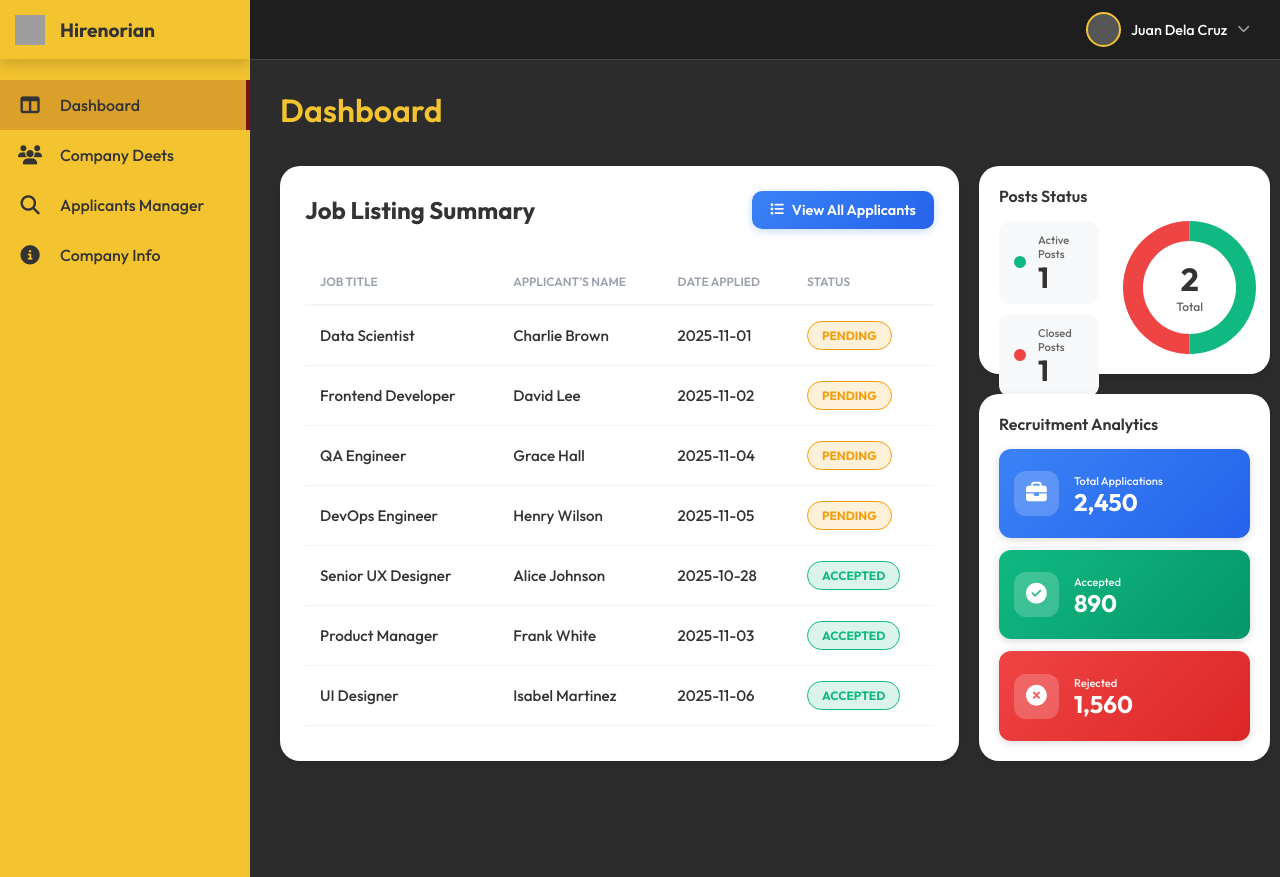
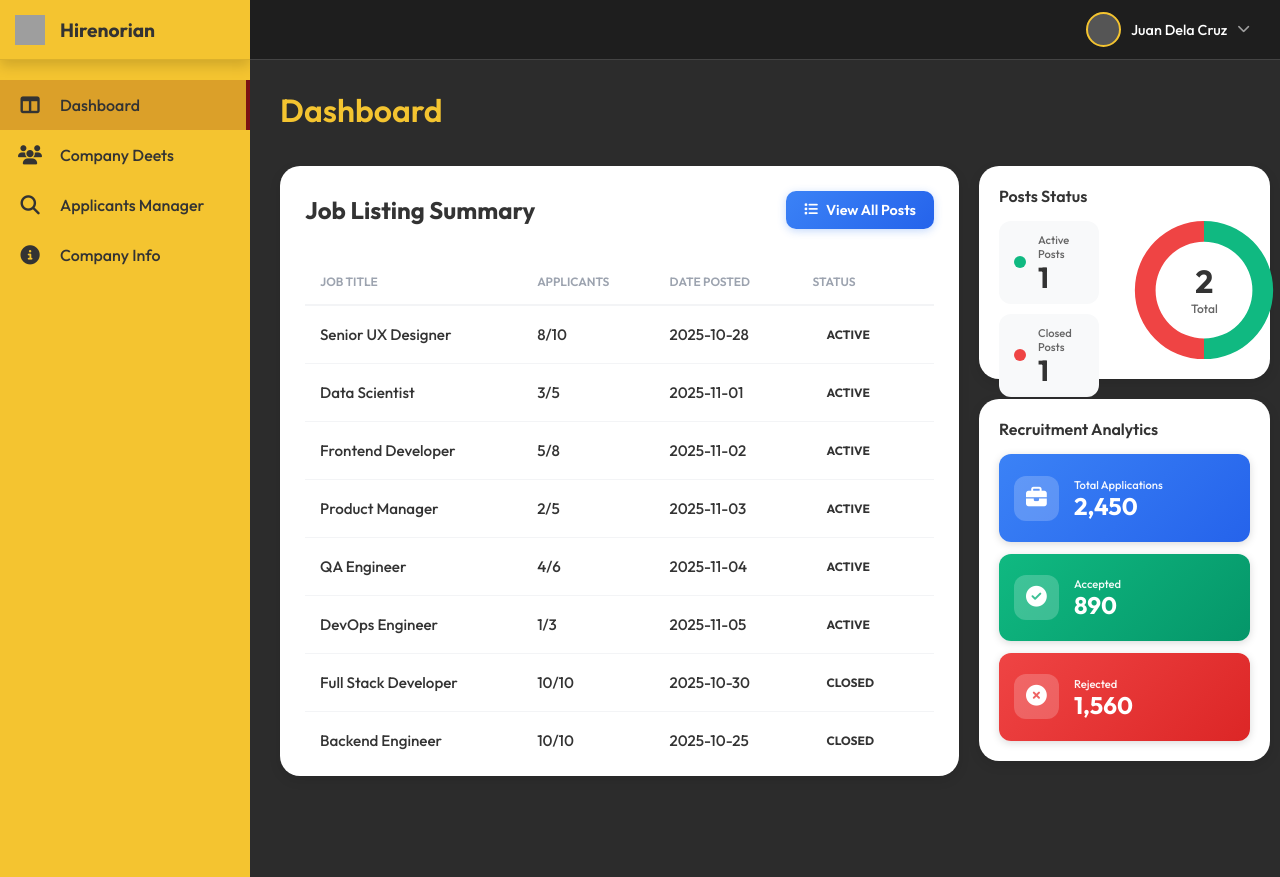
Before and after one commit to mrnp-dev/Hirenorian, a PHP site: the page made by Pages/Company Pages/Company Dashboard/php/company_dashboard.php in a window 1280 px wide. Run offline with PHP 8.4, Linux system fonts and the light colour scheme; grey boxes are pictures that could not be loaded.

Commit message:
Updated Job Listing Summary

```diff
--- a/Pages/Company Pages/Company Dashboard/css/dashboard.css
+++ b/Pages/Company Pages/Company Dashboard/css/dashboard.css
@@ -415,6 +415,71 @@
     color: #333;
 }
 
+.chart-wrapper {
+    flex: 1;
+    position: relative;
+    display: flex;
+    justify-content: center;
+    align-items: center;
+    max-height: 120px;
+    margin-bottom: 10px;
+}
+
+.chart-legend {
+    display: flex;
+    flex-direction: column;
+    gap: 8px;
+}
+
+.legend-item {
+    display: flex;
+    align-items: center;
+    gap: 10px;
+    background-color: #f8f9fa;
+    padding: 6px 10px;
+    border-radius: 8px;
+}
+
+.legend-dot {
+    width: 16px;
+    height: 16px;
+    border-radius: 50%;
+    flex-shrink: 0;
+}
+
+.legend-dot.active {
+    background-color: #10b981;
+}
+
+.legend-dot.closed {
+    background-color: #ef4444;
+}
+
+.legend-text {
+    display: flex;
+    flex-direction: column;
+    line-height: 1.1;
+}
+
+.legend-label {
+    font-size: 0.7rem;
+    color: #666;
+}
+
+.legend-value {
+    font-size: 0.85rem;
+    font-weight: 700;
+    color: #333;
+}
+
+/* RECRUITMENT METRICS SECTION - Bottom 65% */
+.recruitment-metrics-section {
+    background-color: var(--card-bg);
+    font-weight: 600;
+    margin-bottom: 15px;
+    color: #333;
+}
+
 /* Modern Horizontal Layout: Stats Left, Chart Right */
 .chart-content-wrapper {
     flex: 1;
--- a/Pages/Company Pages/Company Dashboard/js/dashboard.js
+++ b/Pages/Company Pages/Company Dashboard/js/dashboard.js
@@ -86,15 +86,9 @@
 
         const totalPosts = activePosts + closedPosts;
 
-        // Update stat card numbers
+        // Update legend counts
         document.getElementById('activePostCount').textContent = activePosts;
         document.getElementById('closedPostCount').textContent = closedPosts;
-
-        // Update center total
-        const totalElement = document.getElementById('totalPostsCount');
-        if (totalElement) {
-            totalElement.textContent = totalPosts;
-        }
 
         let chartData, chartColors;
 
@@ -120,35 +114,20 @@
                     data: chartData,
                     backgroundColor: chartColors,
                     borderWidth: 0,
-                    hoverOffset: 8  // Increased for better hover effect
+                    hoverOffset: 4
                 }]
             },
             options: {
                 responsive: true,
-                maintainAspectRatio: true,
+                maintainAspectRatio: false,
                 cutout: '70%',
                 plugins: {
                     legend: {
                         display: false
                     },
                     tooltip: {
-                        enabled: totalPosts !== 0,
-                        callbacks: {
-                            label: function (context) {
-                                const label = context.label || '';
-                                const value = context.parsed || 0;
-                                const percentage = totalPosts > 0 ?
-                                    Math.round((value / totalPosts) * 100) : 0;
-                                return label + ': ' + value + ' (' + percentage + '%)';
-                            }
-                        }
+                        enabled: totalPosts !== 0
                     }
-                },
-                animation: {
-                    animateRotate: true,
-                    animateScale: true,
-                    duration: 1000,
-                    easing: 'easeInOutQuart'
                 }
             }
         });
@@ -161,33 +140,36 @@
     // 3. JOB LISTINGS & MODAL
     // ========================================
 
+    // ========================================
+    // 3. JOB LISTINGS & MODAL
+    // ========================================
+
     const jobListingBody = document.getElementById('jobListingBody');
     const modalJobListingBody = document.getElementById('modalJobListingBody');
     const viewAllBtn = document.getElementById('viewAllBtn');
     const modal = document.getElementById('applicantsModal');
     const closeModal = document.querySelector('.close-modal');
 
-    // Mock Data for Applicants (Replace this with your backend data)
-    let applicantsData = [
-        { title: 'Senior UX Designer', name: 'Alice Johnson', date: '2025-10-28', status: 'Accepted' },
-        { title: 'Full Stack Developer', name: 'Bob Smith', date: '2025-10-30', status: 'Rejected' },
-        { title: 'Data Scientist', name: 'Charlie Brown', date: '2025-11-01', status: 'Pending' },
-        { title: 'Frontend Developer', name: 'David Lee', date: '2025-11-02', status: 'Pending' },
-        { title: 'Backend Engineer', name: 'Eva Green', date: '2025-10-25', status: 'Rejected' },
-        { title: 'Product Manager', name: 'Frank White', date: '2025-11-03', status: 'Accepted' },
-        { title: 'QA Engineer', name: 'Grace Hall', date: '2025-11-04', status: 'Pending' },
-        { title: 'DevOps Engineer', name: 'Henry Wilson', date: '2025-11-05', status: 'Pending' },
-        { title: 'UI Designer', name: 'Isabel Martinez', date: '2025-11-06', status: 'Accepted' }
+    // Mock Data for Job Posts (Replace this with your backend data)
+    let jobPostsData = [
+        { title: 'Senior UX Designer', applicants: '8/10', datePosted: '2025-10-28', status: 'Active' },
+        { title: 'Full Stack Developer', applicants: '10/10', datePosted: '2025-10-30', status: 'Closed' },
+        { title: 'Data Scientist', applicants: '3/5', datePosted: '2025-11-01', status: 'Active' },
+        { title: 'Frontend Developer', applicants: '5/8', datePosted: '2025-11-02', status: 'Active' },
+        { title: 'Backend Engineer', applicants: '10/10', datePosted: '2025-10-25', status: 'Closed' },
+        { title: 'Product Manager', applicants: '2/5', datePosted: '2025-11-03', status: 'Active' },
+        { title: 'QA Engineer', applicants: '4/6', datePosted: '2025-11-04', status: 'Active' },
+        { title: 'DevOps Engineer', applicants: '1/3', datePosted: '2025-11-05', status: 'Active' },
+        { title: 'UI Designer', applicants: '6/6', datePosted: '2025-11-06', status: 'Closed' }
     ];
 
-    // Sorting Logic: Pending first, then Accepted, then Rejected
+    // Sorting Logic: Active first, then Closed
     const statusOrder = {
-        'Pending': 1,
-        'Accepted': 2,
-        'Rejected': 3
+        'Active': 1,
+        'Closed': 2
     };
 
-    function sortApplicants(data) {
+    function sortJobPosts(data) {
         return data.sort((a, b) => statusOrder[a.status] - statusOrder[b.status]);
     }
 
@@ -201,33 +183,36 @@
             container.innerHTML = `
                 <tr>
                     <td colspan="4" style="text-align: center; padding: 30px; color: #999;">
-                        No applicants found
+                        No job posts found
                     </td>
                 </tr>
             `;
             return;
         }
 
-        data.forEach(app => {
+        data.forEach(post => {
             const row = document.createElement('tr');
+            // Determine status class for styling
+            const statusClass = post.status.toLowerCase(); // 'active' or 'closed'
+
             row.innerHTML = `
-                <td>${app.title}</td>
-                <td>${app.name}</td>
-                <td>${app.date}</td>
-                <td><span class="status-pill ${app.status.toLowerCase()}">${app.status}</span></td>
+                <td>${post.title}</td>
+                <td>${post.applicants}</td>
+                <td>${post.datePosted}</td>
+                <td><span class="status-pill ${statusClass}">${post.status}</span></td>
             `;
             container.appendChild(row);
         });
     }
 
     // Initial render
-    const sortedApplicants = sortApplicants(applicantsData);
-    renderTable(sortedApplicants, jobListingBody);
+    const sortedPosts = sortJobPosts(jobPostsData);
+    renderTable(sortedPosts, jobListingBody);
 
     // Modal Logic
     if (viewAllBtn && modal) {
         viewAllBtn.addEventListener('click', () => {
-            renderTable(sortedApplicants, modalJobListingBody);
+            renderTable(sortedPosts, modalJobListingBody);
             modal.style.display = 'block';
         });
 
@@ -274,12 +259,12 @@
 
     /**
      * Update Job Listings Table
-     * @param {Array} applicants - Array of applicant objects
-     * Example: updateJobListings([{ title: 'Developer', name: 'John', date: '2025-11-01', status: 'Pending' }])
+     * @param {Array} posts - Array of job post objects
+     * Example: updateJobListings([{ title: 'Developer', applicants: '3/10', datePosted: '2025-11-01', status: 'Active' }])
      */
-    window.updateJobListings = function (applicants) {
-        applicantsData = applicants;
-        const sorted = sortApplicants([...applicants]);
+    window.updateJobListings = function (posts) {
+        jobPostsData = posts;
+        const sorted = sortJobPosts([...posts]);
         renderTable(sorted, jobListingBody);
     };
 
--- a/Pages/Company Pages/Company Dashboard/php/company_dashboard.php
+++ b/Pages/Company Pages/Company Dashboard/php/company_dashboard.php
@@ -85,7 +85,7 @@
                                 <h2>Job Listing Summary</h2>
                                 <button class="btn-view-all" id="viewAllBtn">
                                     <i class="fa-solid fa-list"></i>
-                                    View All Applicants
+                                    View All Posts
                                 </button>
                             </div>
                             <div class="job-listing-container">
@@ -93,8 +93,8 @@
                                     <thead>
                                         <tr>
                                             <th>JOB TITLE</th>
-                                            <th>APPLICANT'S NAME</th>
-                                            <th>DATE APPLIED</th>
+                                            <th>APPLICANTS</th>
+                                            <th>DATE POSTED</th>
                                             <th>STATUS</th>
                                         </tr>
                                     </thead>
@@ -213,7 +213,7 @@
     <div id="applicantsModal" class="modal">
         <div class="modal-content">
             <div class="modal-header">
-                <h2>All Applicants</h2>
+                <h2>All Job Posts</h2>
                 <span class="close-modal">&times;</span>
             </div>
             <div class="modal-body">
@@ -221,8 +221,8 @@
                     <thead>
                         <tr>
                             <th>JOB TITLE</th>
-                            <th>APPLICANT'S NAME</th>
-                            <th>DATE APPLIED</th>
+                            <th>APPLICANTS</th>
+                            <th>DATE POSTED</th>
                             <th>STATUS</th>
                         </tr>
                     </thead>
```
